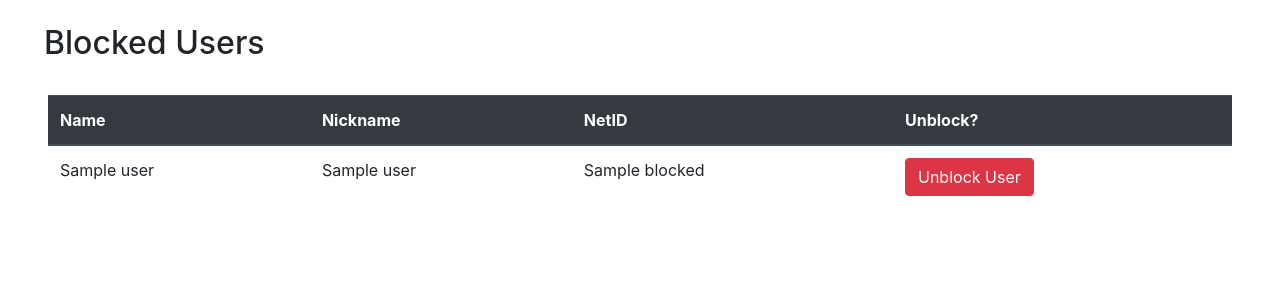
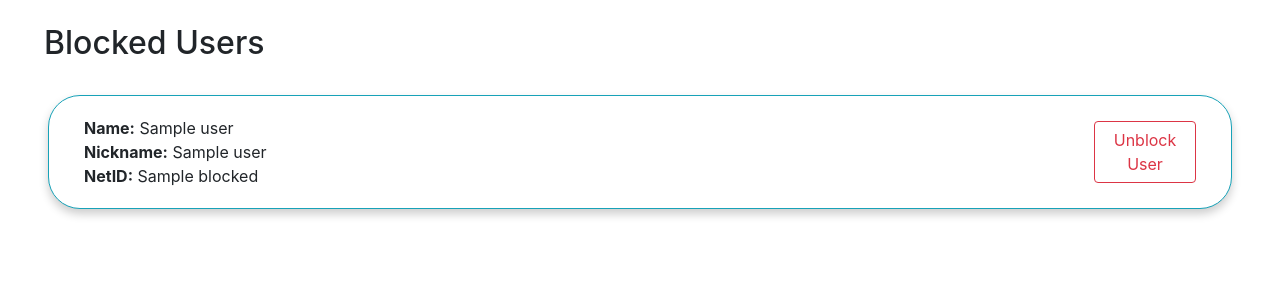
Before and after one commit to dsaha04/MealSwap, a Flask app: page /blocked in a window 1280 px wide. Shown: the part 58-358 px from the top of the page. Run offline with Flask 2, Linux system fonts and the light colour scheme; the visitor is signed in with stand-in values (Sample User, id 1); a database or web service that is not in the repository returns one stand-in record (values such as "Sample title"); some libraries are stand-ins or nearby versions.

Commit message:
blocked page ui and update details

```diff
--- a/templates/blocked.html
+++ b/templates/blocked.html
@@ -69,11 +69,11 @@ function submitForm(para) {
     <div class="container-fluid px-0">
     <div class="mx-sm-5 mt-4">
 
-        <table class="table">
+        <!-- <table class="table">
             <thead class="thead-dark">
               <tr>
-                <!-- <th scope="col">#</th> -->
-                <!-- <th scope="col">Requested Dining Plan</th> -->
+                <th scope="col">#</th>
+                <th scope="col">Requested Dining Plan</th>
                 <th scope="col">Name</th>
                 <th scope="col">Nickname</th>
                 <th scope="col">NetID</th>
@@ -96,15 +96,40 @@ function submitForm(para) {
               <tr>
               {% endfor %}
 
-              <!-- <tr>
+              <tr>
                 <th scope="row">3</th>
                 <td>Tiger Inn</td>
                 <td>Ivy</td>
                 <td>Lunch</td>
-              </tr> -->
+              </tr>
 
             </tbody>
-          </table>
+          </table> -->
+
+          {% for i in range(table|length): %}
+          <div class="card mb-4 border-info">
+            <div class="row align-content-center" style="align-items: center;">
+              <div class="card-body col-sm-10">
+                <text class="cardText" style="margin-left: 30px;">
+                  <b>Name:</b> {{table[i][3]}}
+                </text><br>
+                <text class="cardText" style="margin-left: 30px;">
+                  <b>Nickname:</b> {{table[i][2]}}
+                </text><br>
+                <text class="cardText" style="margin-left: 30px;">
+                  <b>NetID:</b> {{table[i][1]}}
+                </text>
+              </div>
+              <div class="card-body col-sm-2">
+                  <form action='/dashboard' onSubmit="return submitForm({{table[i][3]}})">
+                    <button type="submit" class="btn btn-outline-danger float-sm-right" style="margin-left: 30px; margin-right:30px;  margin-top: 5px; margin-bottom: 5px;">
+                      Unblock User
+                    </button>
+                  </form>
+              </div>
+            </div>
+          </div>
+          {% endfor %}
 
     </div>
   </div>
--- a/templates/update_details.html
+++ b/templates/update_details.html
@@ -101,7 +101,7 @@
 
               <div class="form-group">
                 <label for="inputCity">Phone Number</label>
-                <input type="text" class="form-control" id="contact" placeholder="(201) 951 2312">
+                <input type="text" class="form-control" id="contact" placeholder="2019512312">
                 </div>
 
               <button onclick="updateDetails()" type="submit" class="btn btn-primary" style="margin-top: 10px;">Update Details</button>
```
Also changed, not shown: templates/profile_page.html (+9 -7 lines).
